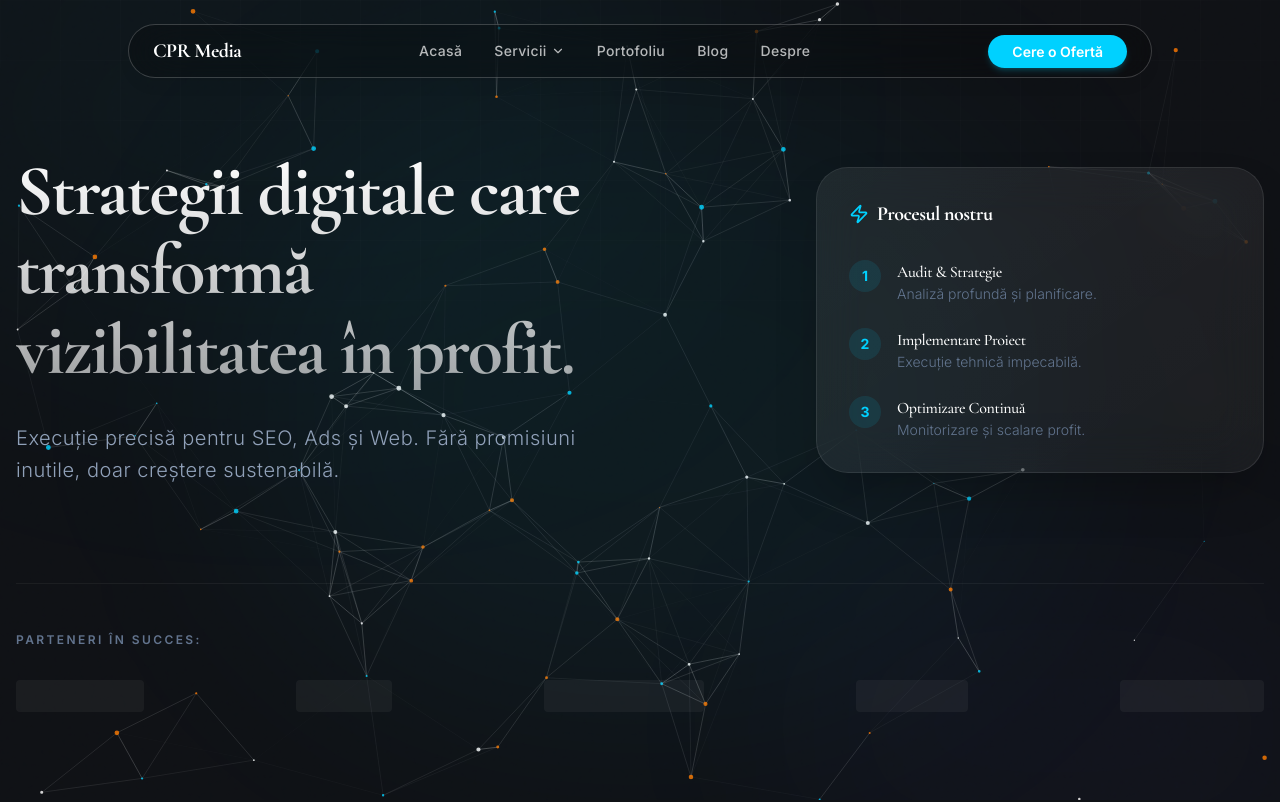
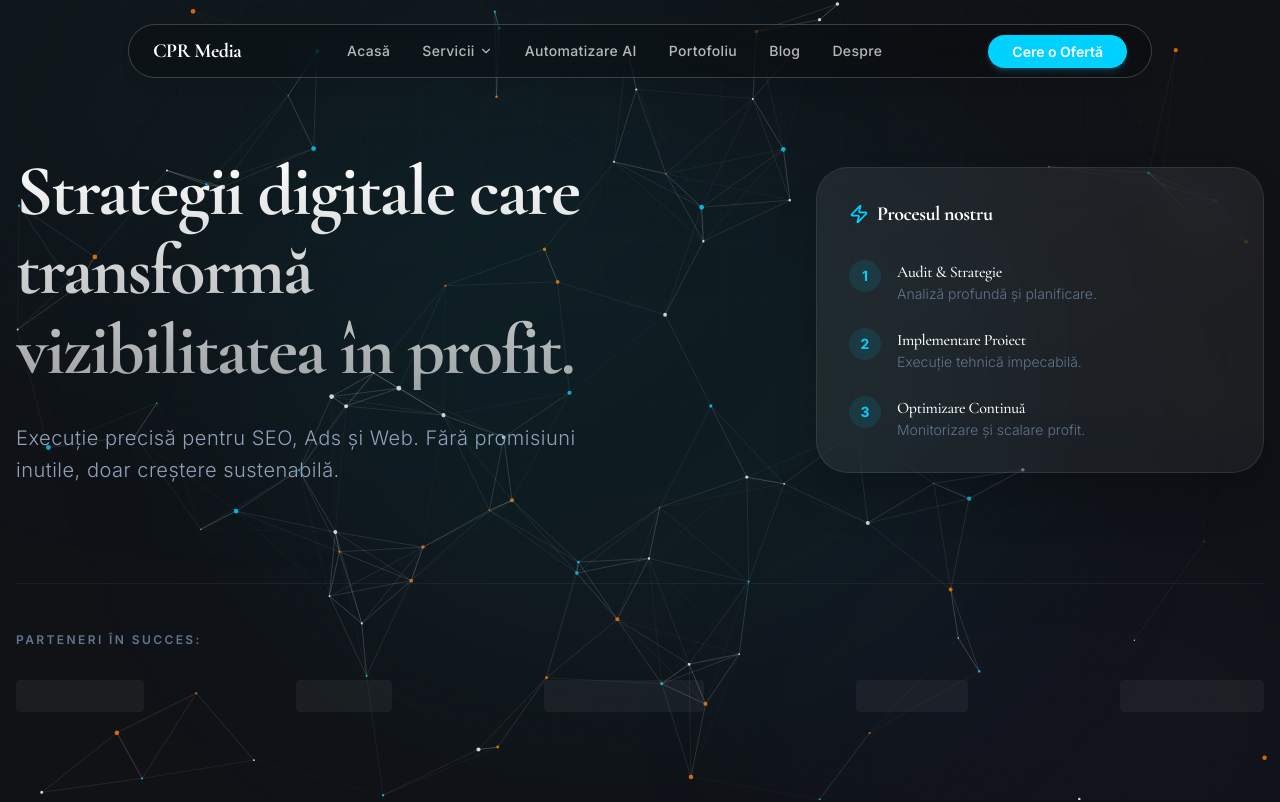
Before and after one commit to ciprianalexandru450-afk/PFA, a React (Vite) app: page / in a window 1280 px wide. Shown: the top 802 px of the page. Built offline with nearby package versions, Linux system fonts and the light colour scheme.

Commit message:
feat(nav): Add AI Automation link
Introduces a new navigation link for "Automatizare AI" to the main navigation menu.

```diff
--- a/src/App.tsx
+++ b/src/App.tsx
@@ -238,6 +238,7 @@ const Header = ({ setView, currentView }: { setView: (view: string) => void, cur
 
   const navLinks = [
     { name: 'Acasă', target: 'hero', action: () => { if (currentView === 'home') window.scrollTo({ top: 0, behavior: 'smooth' }); else setView('home'); setIsMenuOpen(false); } },
+    { name: 'Automatizare AI', target: 'ai-automation' },
     { name: 'Portofoliu', target: 'about' },
     { name: 'Blog', target: 'about' },
     { name: 'Despre', target: 'about' },
```
